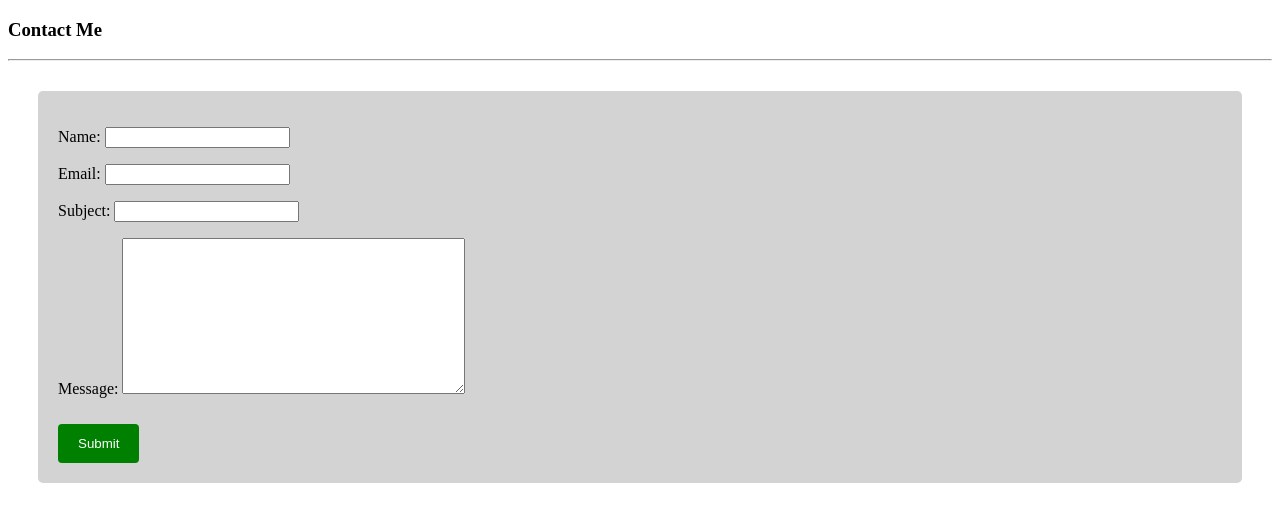
After one commit to Mahaa-Dev/Django-MasterClass, a Django app: page /user/contact/ in a window 1280 px wide. The commit adds this page. Shown: the top 522 px of the page. Run offline with Django 4.2, Linux system fonts and the light colour scheme.

Commit message:
day-05 added

```diff
--- a/portfolio/urls.py
+++ b/portfolio/urls.py
@@ -16,8 +16,14 @@ Including another URLconf
 from django.contrib import admin
 from django.urls import path, include
 
+from django.conf import settings
+from django.conf.urls.static import static
+
 urlpatterns = [
     path('admin/', admin.site.urls),
     path("user/", include("user.urls")),
-    path("info/",include("user.urls"))
+    path("info/", include("user.urls"))
 ]
+
+urlpatterns += static(settings.MEDIA_URL, document_root=settings.MEDIA_ROOT)
+urlpatterns += static(settings.STATIC_URL, document_root=settings.STATIC_ROOT)
--- /dev/null
+++ b/static/css/style.css
@@ -0,0 +1,16 @@
+.btn {
+    background-color: green;
+    color: white;
+    padding: 12px 20px;
+    border-radius: 4px;
+    border: none;
+    cursor: pointer;
+    margin-top: 10px;
+}
+
+form {
+    margin: 30px;
+    padding: 20px;
+    background-color: lightgray;
+    border-radius: 5px;
+}
--- /dev/null
+++ b/templates/contact_create.html
@@ -0,0 +1,29 @@
+<!DOCTYPE html>
+
+<html>
+  <head>
+    <meta charset="utf-8" />
+    <meta http-equiv="X-UA-Compatible" content="IE=edge" />
+    <title>Contact Me</title>
+    <meta name="description" content="" />
+    <meta name="viewport" content="width=device-width, initial-scale=1" />
+    {% load static %}
+    <link
+      rel="stylesheet"
+      type="text/css"
+      href="{% static 'css/style.css' %}"
+    />
+
+    {% comment %}
+    <link rel="stylesheet" href="{% static 'style.css' %}" />
+    {% endcomment %}
+  </head>
+  <body>
+    <h3>Contact Me</h3>
+    <hr />
+    <form method="post">
+      {%csrf_token%} {{form.as_p}}
+      <input type="submit" class="btn btn-primary" />
+    </form>
+  </body>
+</html>
--- a/user/admin.py
+++ b/user/admin.py
@@ -1,10 +1,11 @@
 from django.contrib import admin
 
-from .models import Skill, MyDetail
+from .models import Skill, MyDetail,Contact
 
 admin.site.register([
     Skill,
-    MyDetail
+    MyDetail,
+    Contact
 ])
 
 # Register your models here.
--- /dev/null
+++ b/user/forms.py
@@ -0,0 +1,13 @@
+from django import forms
+from .models import Contact
+
+
+class ContactForm(forms.ModelForm):
+    class Meta:
+        model = Contact
+        fields = (
+            "name",
+            "email",
+            "subject",
+            "message",
+        )
--- a/user/models.py
+++ b/user/models.py
@@ -10,11 +10,59 @@ class Skill(models.Model):
         return self.title
 # Create your models here.
 
+
 class MyDetail(models.Model):
-    name = models.CharField(max_length=255)
-    education_details = models.TextField(null=True, blank=True)
-    technical_skill = models.CharField(max_length=255)
-    working_experience = models.IntegerField(default=1)
+    full_name = models.CharField(max_length=255)
+    professional_title = models.CharField(
+        max_length=255, null=True, blank=True)
+    current_company_name = models.CharField(
+        max_length=255, null=True, blank=True)
+    image = models.ImageField(upload_to="detail/", null=True, blank=True)
+    description = models.TextField(null=True, blank=True)
+    email = models.EmailField(null=True, blank=True)
+    resume = models.FileField(
+        upload_to="detail/cv/", null=True, blank=True, verbose_name="Updated Resume")
 
     def __str__(self):
-        return f"{self.name}{self.education_details}{self.technical_skill}{self.working_experience}"
+        return self.full_name
+
+
+class Blog(models.Model):
+    title = models.CharField(max_length=200)
+    pub_date = models.DateTimeField(auto_now_add=True)
+    body = models.TextField()
+
+    def __str__(self):
+        return self.title
+
+
+class Experience(models.Model):
+    company = models.CharField(max_length=100)
+    position = models.CharField(max_length=100)
+    start_date = models.DateField()
+    end_date = models.DateField()
+    description = models.TextField()
+
+    def __str__(self):
+        return f"{self.position} at {self.company}"
+
+
+# class Skill(models.Model):
+#     name = models.CharField(max_length=100)
+#     level = models.PositiveSmallIntegerField()
+
+#     def __str__(self):
+#         return self.name
+
+
+class Contact(models.Model):
+    name = models.CharField(max_length=100)
+    email = models.EmailField()
+    subject = models.CharField(max_length=200)
+    message = models.TextField()
+
+    created_at = models.DateTimeField(auto_now_add=True)
+    is_replied = models.BooleanField(default=False)
+
+    def __str__(self):
+        return f"{self.name} - {self.subject}"
--- a/user/urls.py
+++ b/user/urls.py
@@ -1,9 +1,10 @@
 from django.urls import path
-from .views import IndexPageView, Information
+from .views import IndexPageView, ContactCreate
 
 
 urlpatterns = [
-    path("", IndexPageView.as_view(), name="index"),
-    path("infoo/", Information.as_view(), name="show_info")
+    path("detail/", IndexPageView.as_view(), name="index"),
+    path("contact/", ContactCreate.as_view(), name="contact")
+    #path("infoo/", Information.as_view(), name="show_info")
 
 ]
--- a/user/views.py
+++ b/user/views.py
@@ -1,8 +1,9 @@
 from django.shortcuts import render
-from .models import Skill, MyDetail
+from .models import Skill, MyDetail, Contact
+from .forms import ContactForm
 
 
-from django.views.generic import TemplateView
+from django.views.generic import TemplateView, CreateView
 
 
 # class IndexPageView(TemplateView):
@@ -21,16 +22,23 @@ class IndexPageView(TemplateView):
     def get_context_data(self, *args, **kwargs):
         context = super().get_context_data(*args, **kwargs)
         context["skill_list"] = Skill.objects.all()
-        context_1 = {"details": MyDetail.objects.all()}
-        context.update(context_1)
+        context["details"] = MyDetail.objects.last()
+        context["form"] = ContactForm()
+
         return context
 
 
-class Information(TemplateView):
-    template_name = "info.html"
+# class Information(TemplateView):
+#     template_name = "info.html"
 
-    def get_context_data(self, *args, **kwargs):
-        context = super().get_context_data(*args, **kwargs)
-        context["details"] = MyDetail.objects.all()
+#     def get_context_data(self, *args, **kwargs):
+#         context = super().get_context_data(*args, **kwargs)
 
-        return context
+
+#         return context
+
+class ContactCreate(CreateView):
+    template_name = "contact_create.html"
+    model = Contact
+    form_class = ContactForm
+    success_url = "/user/detail/"
```
Also changed, not shown: portfolio/settings.py (+13 -1 lines), templates/index.html (+15 -4 lines), db.sqlite3, media/detail/sergey-sokolov-rpP_-P21ey8-unsplash.jpg (added), user/migrations/0003_rename_education_details_mydetail_description_and_more.py (added), user/migrations/0004_blog_contact_experience_alter_mydetail_email_and_more.py (added), user/migrations/0005_contact_is_replied.py (added).
